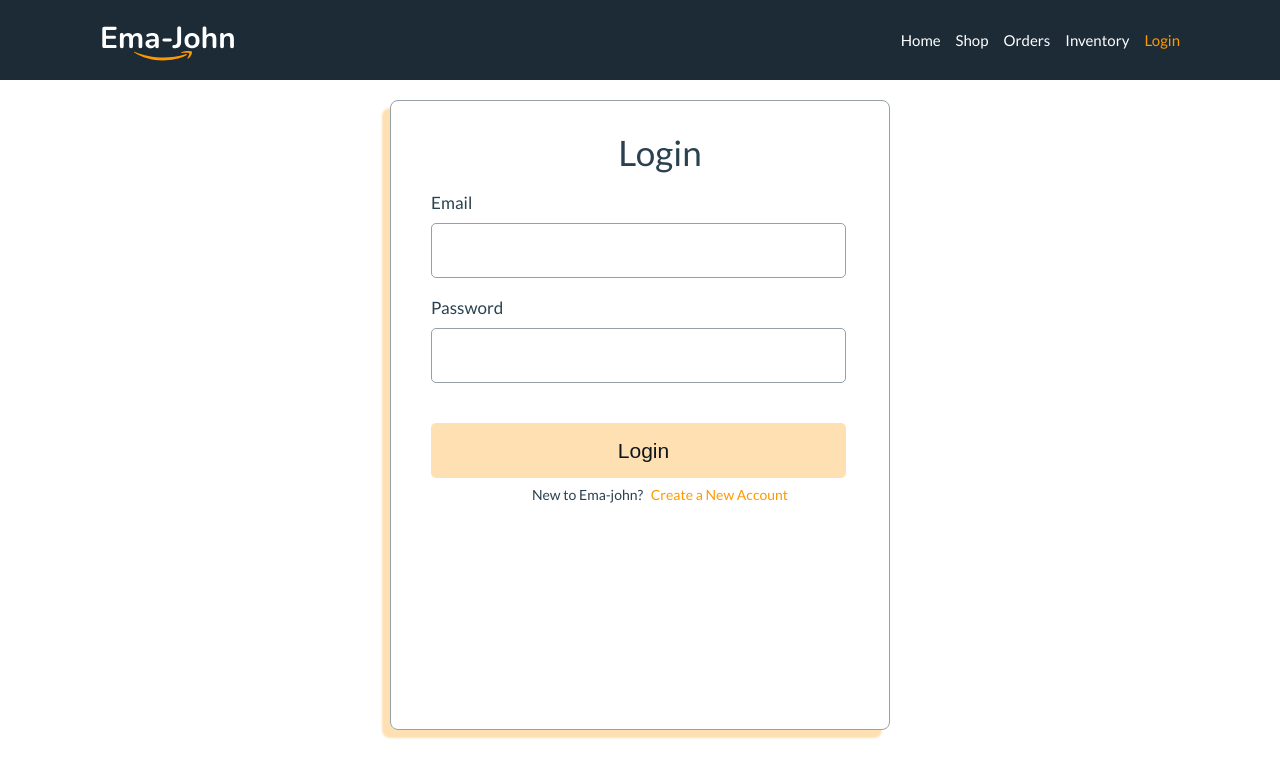
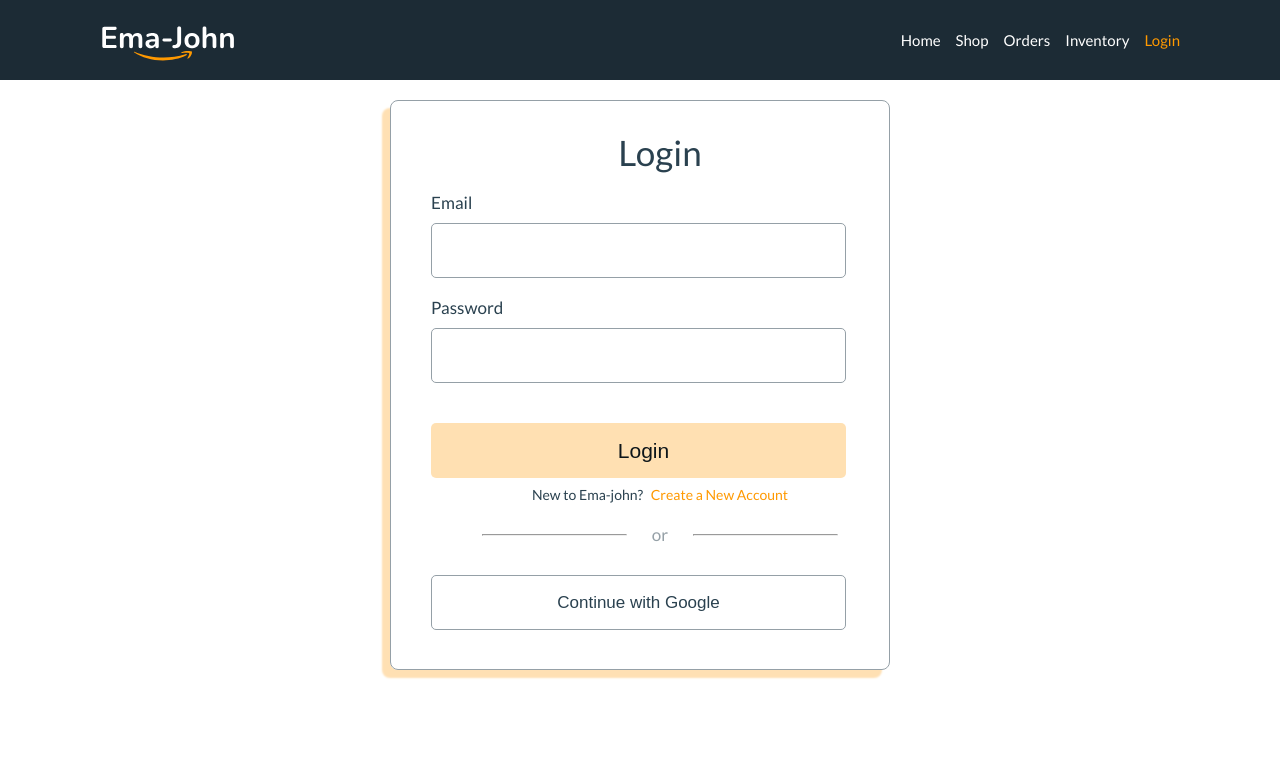
Before and after one commit to ronymia/ema-john-client-side, a React (Create React App) app: page /login in a window 1280 px wide. Shown: the top 778 px of the page. Built offline with nearby package versions, Linux system fonts and the light colour scheme; no server answers.

Commit message:
sign in with googleauth

```diff
--- a/src/components/Cart/Cart.css
+++ b/src/components/Cart/Cart.css
@@ -31,6 +31,7 @@
   font-size: 1.7rem;
   border-radius: 0.4rem;
   margin-top: 5rem;
+  border: 0;
 }
 
 .cart .cart__clear-icon {
--- a/src/components/Product/Product.css
+++ b/src/components/Product/Product.css
@@ -50,6 +50,9 @@
   bottom: 0;
   width: 100%;
   border-top: 1px solid #95a0a7;
+  border-bottom: 0;
+  border-left: 0;
+  border-right: 0;
   margin-top: 1rem;
   transition: all 0.5s ease-in-out;
 }
--- /dev/null
+++ b/src/components/SocialLogin/SocialLogin.jsx
@@ -0,0 +1,34 @@
+import React, { useContext } from 'react';
+import { AuthContxt } from '../../contexts/UserContext';
+
+const SocialLogin = () => {
+    const { signInWithGoogle, setUser } = useContext(AuthContxt);
+
+    const handleGoogleSignIn = () => {
+        signInWithGoogle()
+            .then(result => {
+                const user = result.user;
+                setUser(user);
+            })
+            .catch(error => console.error(error.errorMessage));
+    }
+
+
+    return (
+        <div>
+            <div className="login-divider">
+                <hr className="first-divider" />
+                <span>or</span>
+                <hr className="third-divider" />
+            </div>
+            <button type="button"
+                className="btn google-btn"
+                onClick={handleGoogleSignIn}
+            >
+                Continue with Google
+            </button>
+        </div>
+    )
+}
+
+export default SocialLogin;
--- a/src/contexts/UserContext.jsx
+++ b/src/contexts/UserContext.jsx
@@ -1,14 +1,25 @@
 import React, { useState, useEffect } from 'react';
 import { createContext } from 'react';
-import { createUserWithEmailAndPassword, getAuth, onAuthStateChanged, signInWithEmailAndPassword, signOut } from 'firebase/auth';
+import {
+    createUserWithEmailAndPassword,
+    getAuth,
+    GoogleAuthProvider,
+    onAuthStateChanged,
+    signInWithEmailAndPassword,
+    signInWithPopup,
+    signOut
+} from 'firebase/auth';
 import app from '../firebase/firebase.config';
 
+
+// create Auth context
 export const AuthContxt = createContext();
 const auth = getAuth(app);
 
 const UserContext = ({ children }) => {
     const [user, setUser] = useState(null);
     const [loading, setLoading] = useState(true);
+    const googleAuth = new GoogleAuthProvider;
 
     // new user create
     const createUser = (email, password) => {
@@ -20,6 +31,12 @@ const UserContext = ({ children }) => {
     const existUserLogin = (email, password) => {
         setLoading(true);
         return signInWithEmailAndPassword(auth, email, password);
+    }
+
+    //sign in with google
+    const signInWithGoogle = () => {
+        setLoading(true);
+        return signInWithPopup(auth, googleAuth);
     }
 
     //user log out
@@ -41,7 +58,7 @@ const UserContext = ({ children }) => {
         return () => unSubscrip();
     }, []);
 
-    const authInfo = { user, setUser, loading, createUser, existUserLogin, logOut };
+    const authInfo = { user, setUser, loading, createUser, existUserLogin, signInWithGoogle, logOut };
 
     return (
         <AuthContxt.Provider value={authInfo}>
--- a/src/index.css
+++ b/src/index.css
@@ -26,7 +26,6 @@
 .btn {
   display: inline-block;
   line-height: 1.6;
-  border: 0;
   outline: 0;
   padding: 1rem 3rem;
   cursor: pointer;
--- a/src/pages/Login/Login.css
+++ b/src/pages/Login/Login.css
@@ -1,4 +1,14 @@
-.form-container .togol-register {
+.form-container-login {
+    width: 500px;
+    height: 570px;
+    margin: 20px auto;
+    border: 1px solid #95A0A7;
+    border-radius: 8px;
+    padding-left: 40px;
+    box-shadow: -8px 8px 2px #FFE0B3;
+}
+
+.togol-register {
     font-size: 1.4rem;
     color: #2A414F;
     text-align: center;
@@ -7,11 +17,37 @@
     line-height: 18px;
 }
 
-.form-container .togol-register .togol-link {
+.togol-register .togol-link {
     color: #FF9900;
     margin-left: 0.5rem;
 }
 
-.form-container .togol-register .togol-link:hover {
+.togol-register .togol-link:hover {
     text-decoration: underline;
 }
+
+.login-divider {
+    display: flex;
+    align-items: center;
+    justify-content: center;
+    gap: 2.5rem;
+    color: #95A0A7;
+    font-size: 1.7rem;
+    margin-top: 2rem;
+}
+
+.login-divider .first-divider,
+.login-divider .third-divider {
+    width: 145px;
+}
+
+.google-btn {
+    font-size: 1.7rem;
+    color: #2A414F;
+    margin-top: 3rem;
+    width: 415px;
+    height: 55px;
+    border: 1px solid #95A0A7;
+    border-radius: 5px;
+    background-color: #ffffff;
+}
--- a/src/pages/Login/Login.jsx
+++ b/src/pages/Login/Login.jsx
@@ -1,5 +1,6 @@
 import React, { useContext, useState } from 'react';
 import { Link, useLocation, useNavigate } from 'react-router-dom';
+import SocialLogin from '../../components/SocialLogin/SocialLogin';
 import { AuthContxt } from '../../contexts/UserContext';
 import './Login.css';
 
@@ -66,8 +67,9 @@ function Login() {
 
     }
 
+
     return (
-        <div className="form-container">
+        <div className="form-container-login ">
             <h2 className="form-title">Login</h2>
             <form onSubmit={userLoginHandler}>
                 <div className="form-control">
@@ -91,6 +93,8 @@ function Login() {
             <p className="togol-register">
                 New to Ema-john? <Link to="/signup" className="togol-link">Create a New Account</Link>
             </p>
+
+            <SocialLogin />
         </div>
     );
 }
--- a/src/pages/SignUp/SignUp.css
+++ b/src/pages/SignUp/SignUp.css
@@ -1,6 +1,6 @@
 .form-container {
     width: 500px;
-    height: 630px;
+    height: 670px;
     margin: 20px auto;
     border: 1px solid #95A0A7;
     border-radius: 8px;
--- a/src/pages/SignUp/SignUp.jsx
+++ b/src/pages/SignUp/SignUp.jsx
@@ -1,5 +1,6 @@
 import React, { useContext, useState } from 'react';
 import { Link, useLocation, useNavigate } from 'react-router-dom';
+import SocialLogin from '../../components/SocialLogin/SocialLogin';
 import { AuthContxt } from '../../contexts/UserContext';
 import './SignUp.css';
 
@@ -117,6 +118,8 @@ function SignUp() {
                 <input className="btn-submit" type="submit" value="Sign Up" />
             </form>
             <p className="togol-login">Already Have an Account? <Link to="/login" className="togol-link">Login</Link></p>
+
+            <SocialLogin />
         </div>
     );
 }
```
